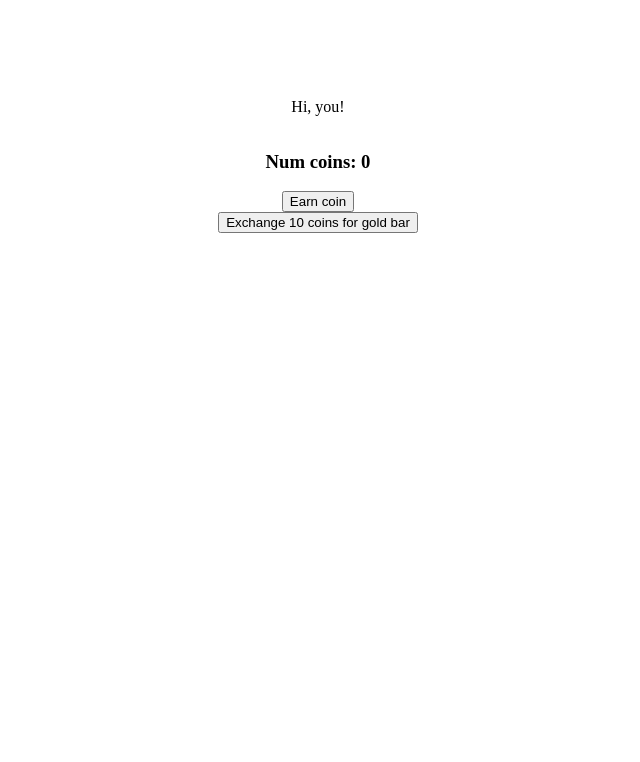
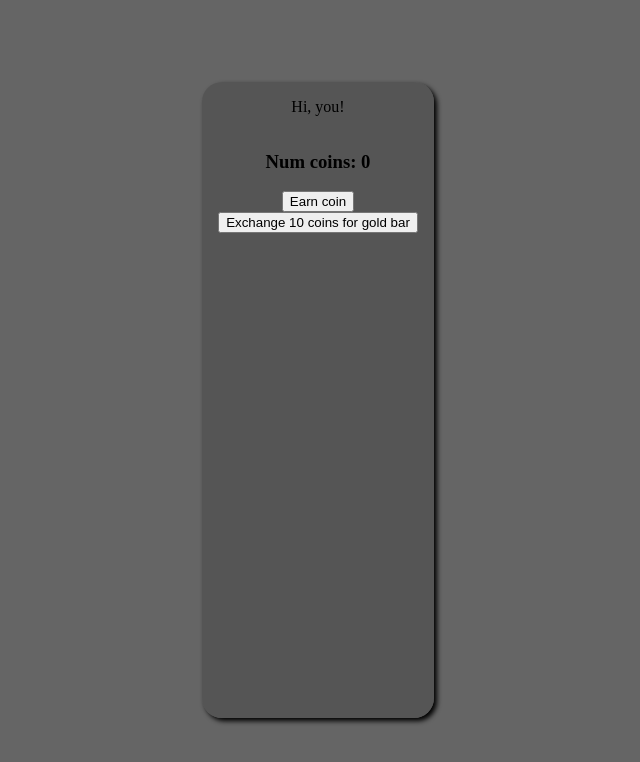
Before and after one commit to Wolven531/angular-game, an Angular app: page / in a window 1280 px wide. Shown: the top 762 px of the page, without its empty margins (322-962 px from the left). Built offline with nearby package versions, Linux system fonts and the light colour scheme.

Commit message:
Add basic style for content

```diff
--- a/src/app/app.component.scss
+++ b/src/app/app.component.scss
@@ -1,10 +1,11 @@
 .container {
+	background-color: rgba(50,50,50,.75);
 	display: grid;
 	grid-template-areas:
 		"header header header"
 		"  .   content   .   "
 		"footer footer footer";
-	grid-template-columns: 20vw 1fr 20vw;
+	grid-template-columns: 10vw 1fr 10vw;
 	grid-template-rows: 50px 1fr 50px;
 	height: 100%;
 	min-height: 100vh;
@@ -12,6 +13,9 @@
 
 .content {
 	align-items: center;
+	background-color: rgba(80,80,80,.75);
+	border-radius: 20px;
+	box-shadow: 3px 3px 5px #000;
 	display: flex;
 	flex-direction: column;
 	grid-area: content;
@@ -19,3 +23,11 @@
 	max-width: 960px;
 	padding: 0 16px;
 }
+
+.header {
+	grid-area: header;
+}
+
+.footer {
+	grid-area: footer;
+}
```
